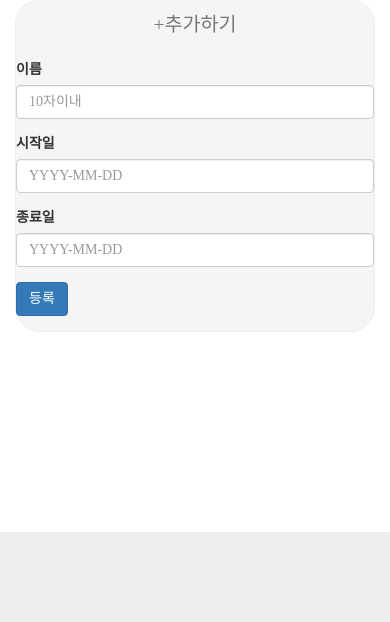
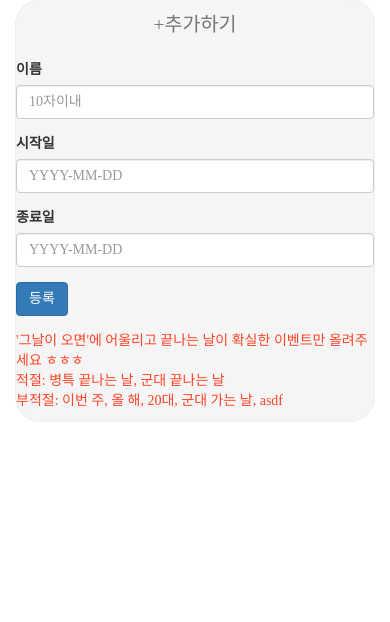
Before and after one commit to cinakyn/rest_military_counter, a Django app: page / in a window 390 px wide, after a click on "+추가하기". Shown: the part 1077-1699 px from the top of the page. Before the commit the page ends 1609 px from the top, so only its background shows below. Run offline with Django 3.2, Linux system fonts and the light colour scheme; data that the repository does not hold is empty; some libraries are stand-ins or nearby versions.

Commit message:
rㅗㅇ지 추가

```diff
--- a/templates/home.html
+++ b/templates/home.html
@@ -139,6 +139,10 @@
             margin-top: 20px;
             clear: top bottom;
           }
+          .notice {
+            color: #ff4325;
+            margin-bottom: 10px;
+          }
 
         </style>
     </head>
@@ -228,6 +232,13 @@
                             </div>
                           </div>
                         </form>
+                        <div class="row notice">
+                          <div class="col-md-offset-5 col-md-5">
+                            '그날이 오면'에 어울리고 끝나는 날이 확실한 이벤트만 올려주세요 ㅎㅎㅎ<br>
+                            적절: 병특 끝나는 날, 군대 끝나는 날<br>
+                            부적절: 이번 주, 올 해, 20대, 군대 가는 날, asdf
+                          </div>
+                        </div>
                         <!-- Modal -->
                         <div class="modal fade" id="submitModal" tabindex="-1" role="dialog" aria-labelledby="myModalLabel" aria-hidden="true">
                           <div class="modal-dialog">
```
